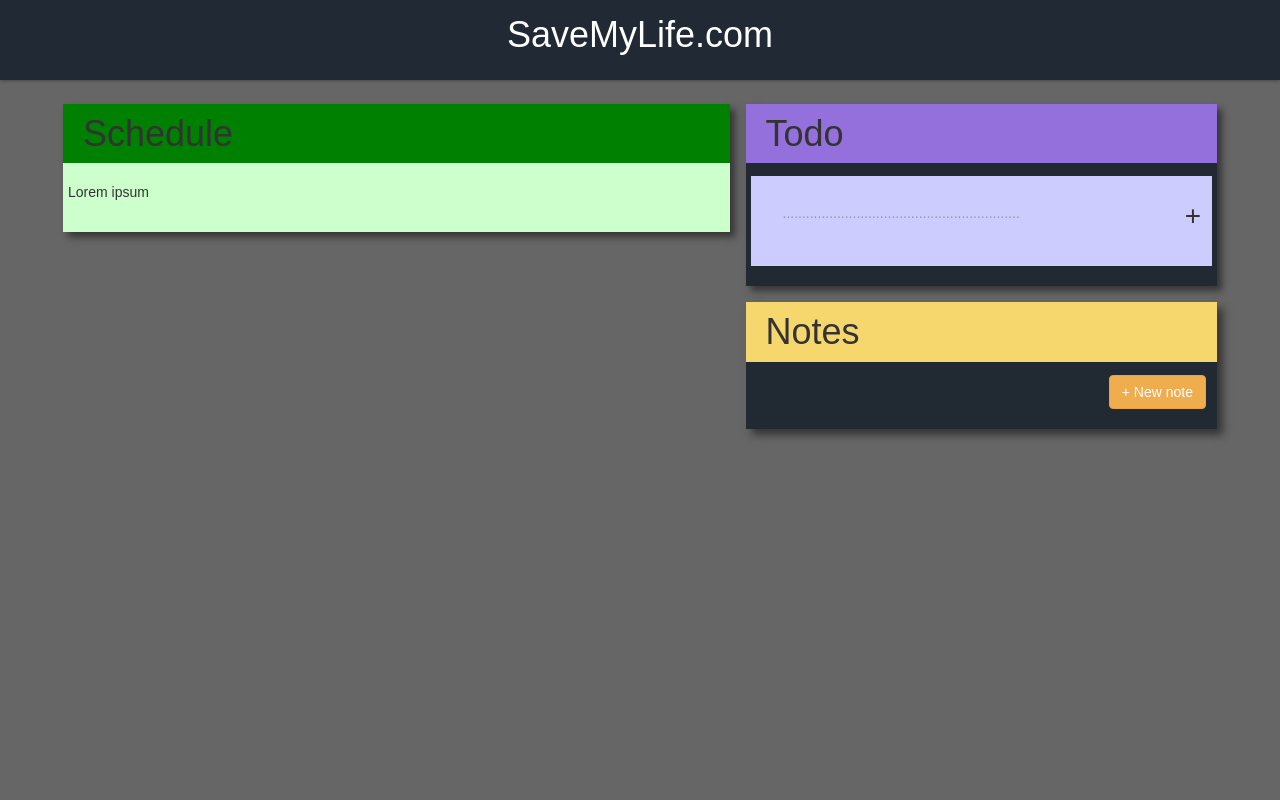
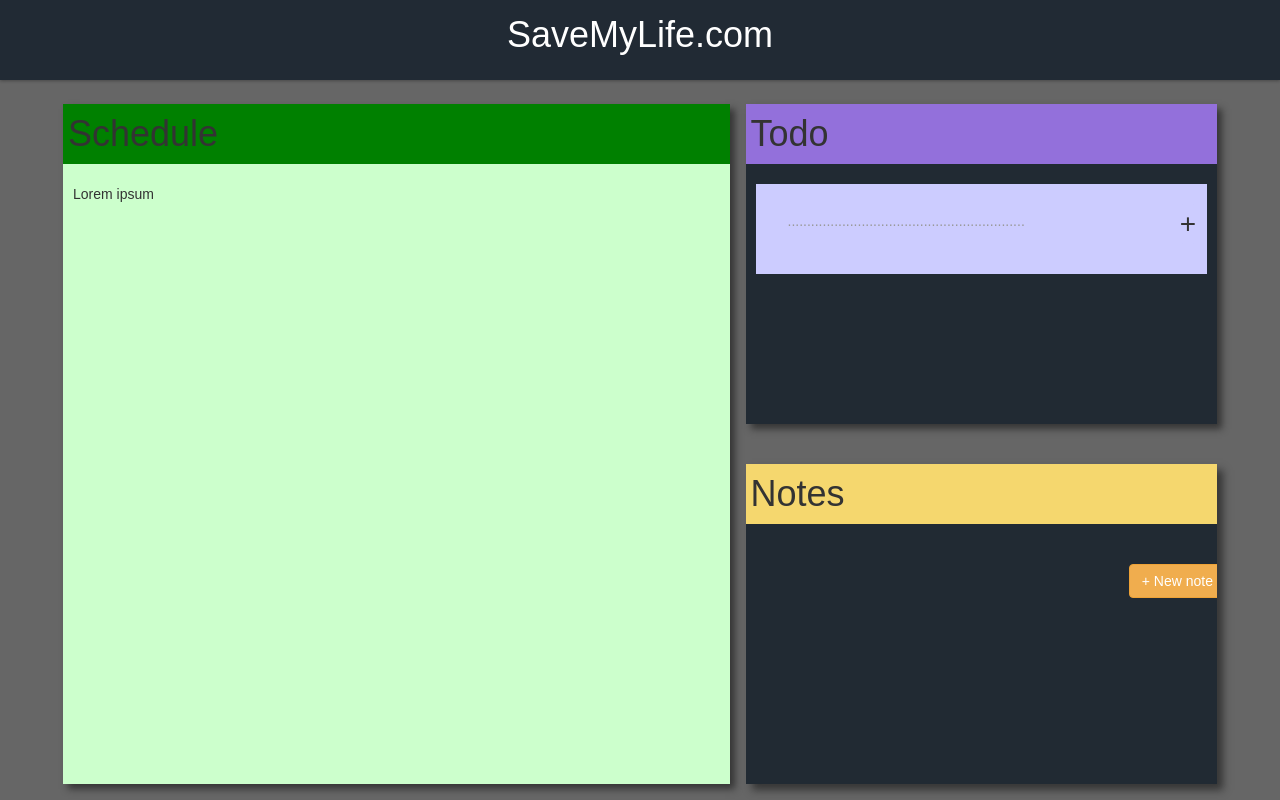
Before and after one commit to Paalch/it2810-webutvikling-h17-prosjekt-3-group35, a React (Create React App) app in the folder react-app/: page / in a window 1280 px wide. Built offline with nearby package versions, Linux system fonts and the light colour scheme.

Commit message:
Moved common css

```diff
--- a/react-app/src/containers/notes/Notes.js
+++ b/react-app/src/containers/notes/Notes.js
@@ -14,6 +14,16 @@ class Notes extends React.Component {
     this.addNewNote = this.addNewNote.bind(this);
     this.deleteNote = this.deleteNote.bind(this);
     this.updateTextField = this.updateTextField.bind(this);
+    this.save = this.save.bind(this);
+    this.load = this.load.bind(this);
+  }
+
+  save() {
+    localStorage.setItem('notes', JSON.stringify(this.state));
+  }
+
+  load() {
+    localStorage.getItem('notes');
   }
 
   addNewNote() {
@@ -46,10 +56,10 @@ class Notes extends React.Component {
 
     return (
       <div className={'notes-container box'}>
-          <Row className={'notes-header'}>
+          <Row className={'notes-header box-header'}>
             <h1>Notes</h1>
           </Row>
-          <Row className={'notes-body'}>
+          <Row className={'notes-body box-body'}>
             <div>
             { content }
             </div>
--- a/react-app/src/containers/notes/notes.css
+++ b/react-app/src/containers/notes/notes.css
@@ -1,26 +1,18 @@
 .notes-container {
   background-color: #212a33;
-  padding: 20px;
   box-shadow: 6px 6px 8px rgba(33,33,33,.7);
-  opacity: 1;
-  max-height: 40vh;
-  overflow: scroll;
+  height: 40vh;
 }
 
 .inner-notes-container {
   background-color: #ffffa5;
   padding: 20px;
+  margin-bottom: 10px;
   box-shadow: 6px 6px 8px rgba(33,33,33,.7);
 }
 
 .notes-header {
-  margin-bottom: 3%;
-  padding-left: 20px;
-  padding-top: 10px;
   background-color: #F5D76E;
-  margin-top: -20px;
-  margin-left: -20px;
-  margin-right: -20px;
 }
 
 .note-field{
--- a/react-app/src/containers/schedule/Schedule.js
+++ b/react-app/src/containers/schedule/Schedule.js
@@ -6,10 +6,10 @@ class Schedule extends React.Component {
   render () {
     return (
       <div className={'schedule-container box'}>
-        <Row className={'schedule-header'}>
+        <Row className={'schedule-header box-header'}>
           <h1>Schedule</h1>
         </Row>
-        <Row className={'box-body'}>
+        <Row className={'box-body box-body'}>
           <p>Lorem ipsum</p>
         </Row>
       </div>
--- a/react-app/src/containers/schedule/schedule.css
+++ b/react-app/src/containers/schedule/schedule.css
@@ -1,21 +1,9 @@
 .schedule-container {
   background: #cfc;
-  padding: 20px;
-  -moz-box-shadow:5px 5px 7px rgba(33,33,33,1);
-  /* Safari+Chrome */
-  -webkit-box-shadow: 5px 5px 7px rgba(33,33,33,.7);
-  /* Opera */
   box-shadow: 5px 5px 7px rgba(33,33,33,.7);
-  max-height: 80vh;
-  overflow: scroll;
+  height: 85vh;
 }
 
 .schedule-header {
-  margin-bottom: 3%;
-  padding-left: 20px;
-  padding-top: 10px;
   background-color: green;
-  margin-top: -20px;
-  margin-left: -20px;
-  margin-right: -20px;
 }
--- a/react-app/src/containers/todo/Todo.js
+++ b/react-app/src/containers/todo/Todo.js
@@ -7,10 +7,10 @@ class Todo extends React.Component {
   render () {
     return (
       <div className={'todo-container box'}>
-        <Row className={'todo-header'}>
+        <Row className={'todo-header box-header'}>
           <h1>Todo</h1>
         </Row>
-        <Row className={'todo-body'}>
+        <Row className={'todo-body box-body'}>
           <TodoList/>
         </Row>
       </div>
--- a/react-app/src/containers/todo/todo.css
+++ b/react-app/src/containers/todo/todo.css
@@ -1,21 +1,12 @@
 .todo-container {
   background: #212a33;
-  padding: 20px;
   box-shadow: 5px 5px 7px rgba(33,33,33,.7);
-  opacity: 1;
-  max-height: 40vh;
-  overflow: scroll;
+  height: 40vh;
+  margin-bottom: 5vh;
 }
 
 .todo-header {
-  margin-bottom: 3%;
-  padding-left: 20px;
-  padding-top: 10px;
   background-color: mediumpurple;
-  margin-top: -20px;
-  margin-left: -20px;
-  margin-right: -20px;
-
 }
 
 .todo-body {
--- a/react-app/src/styles/header.css
+++ b/react-app/src/styles/header.css
@@ -1,4 +1,5 @@
 .header-container {
+  height: 10vh;
   background: #212a34;
   padding: 15px;
   text-align: center;
--- a/react-app/src/styles/main.css
+++ b/react-app/src/styles/main.css
@@ -11,10 +11,12 @@
 }
 
 .left-main {
+  height: 85vh;
   padding: 0px;
 }
 
 .right-main {
+  height: 85vh;
   padding: 0px;
 }
 
@@ -25,5 +27,16 @@
 .box {
   margin-right: 1vh;
   margin-left: 1vh;
-  margin-bottom: 2vh;
+  opacity: 1;
+  overflow: scroll;
 }
+
+.box-header {
+  margin-bottom: 3%;
+  padding-left: 20px;
+  padding-top: 10px;
+}
+
+.box-body {
+  margin: 20px 10px;
+}
```
